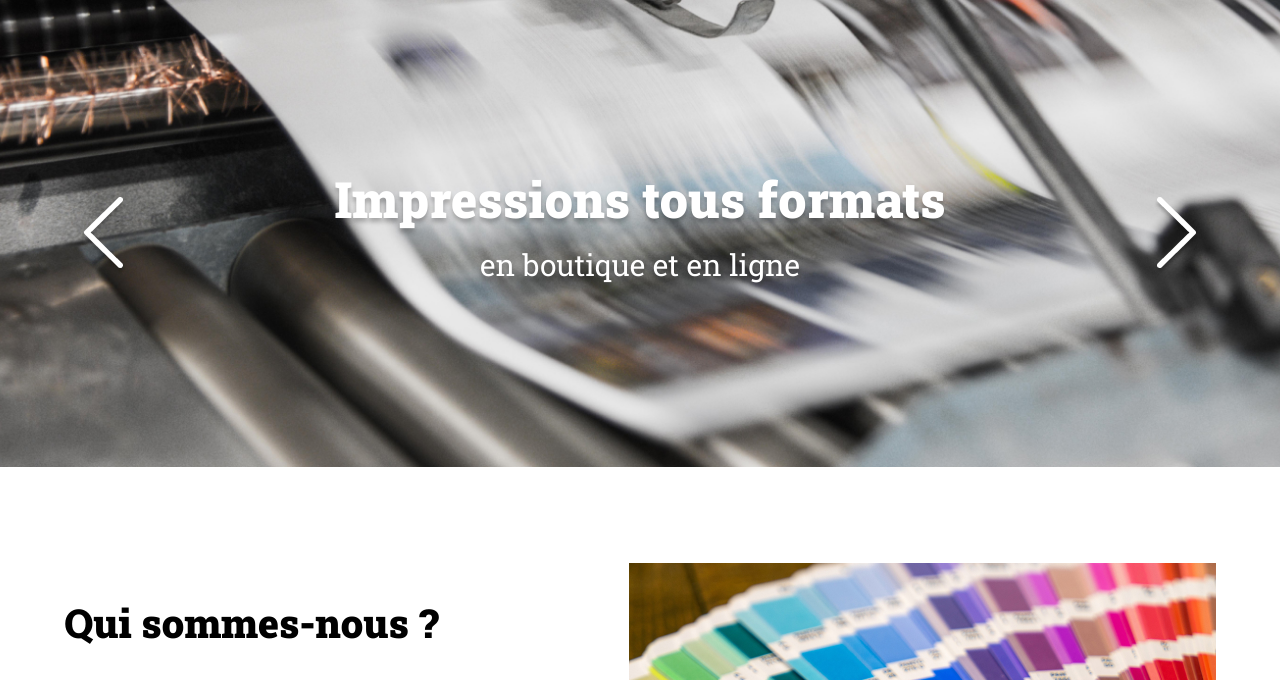
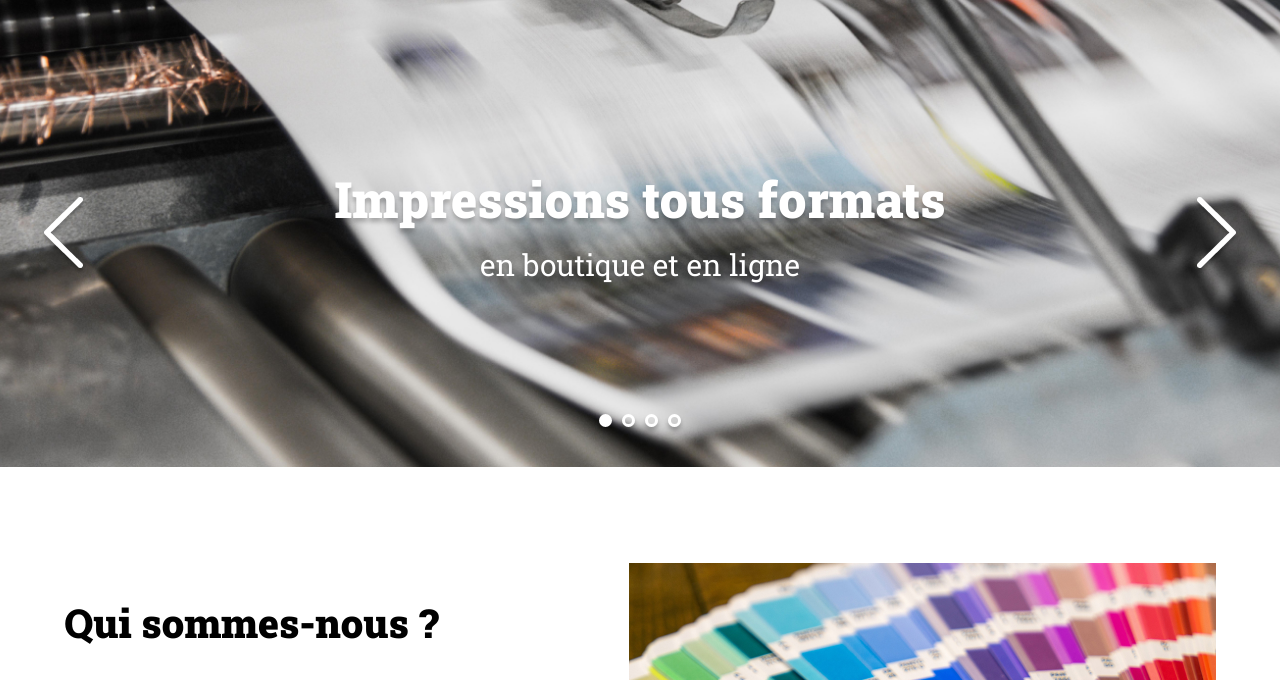
Before and after one commit to jcseg-2b/jcseg-2b-Projet-5-SEGALAT-Jean-Charles, a plain HTML site: page index.html in a window 1280 px wide. Shown: the part 104-784 px from the top of the page. Drawn offline with Linux system fonts and the light colour scheme.

Commit message:
ajout des dots

```diff
--- a/assets/script.js
+++ b/assets/script.js
@@ -16,3 +16,24 @@ const slides = [
 		"tagLine":"Autocollants <span>avec découpe laser sur mesure</span>"
 	}
 ]
+
+
+const left = document.querySelector('.arrow_left');
+const right = document.querySelector('.arrow_right');
+
+
+let i = 0;
+
+right.addEventListener('click', () => {
+	i++;
+	console.log(i);
+});
+
+left.addEventListener('click', () => {
+	i--;
+	console.log(i);
+});
+
+
+const dots = document.querySelectorAll('.dot');
+dots[0].classList.add('dot_selected');
--- a/assets/style.css
+++ b/assets/style.css
@@ -124,18 +124,18 @@ header {
 /* Code CSS en prévision de l'ajout d'un carousel pour la bannière */
 /* Gestion des fleches du carrousel */
 #banner .arrow {
-
+	position: absolute;
 }
 #banner .arrow_left {
-	left: 80px;
-	position: absolute;
+	left: 40px;
 	top:200px;
 }
 #banner .arrow_right {
-	right: 80px;
-	position:absolute;
+	right: 40px;
 	top:200px;
 }
+
+
 /* Gestion des points du carrousel */
 .dots {
 	position: absolute;
--- a/index.html
+++ b/index.html
@@ -21,10 +21,14 @@
 		<img class="banner-img" src="./assets/images/slideshow/slide1.jpg" alt="Banner Print-it">
 		<p>Impressions tous formats <span>en boutique et en ligne</span></p>
 		<div class="dots">
+			<i class="fa-thin fa-dot dot "></i>
+			<i class="fa-thin fa-dot dot "></i>
+			<i class="fa-thin fa-dot dot "></i>
+			<i class="fa-thin fa-dot dot "></i>
 		</div>
-		<div class="arrow">
-			<img src="assets/images/arrow_left.png" alt="Précédent" class="arrow_left" />
-			<img src="assets/images/arrow_right.png" alt="Suivant" class="arrow_right" />
+		<div class="arrows">
+			<img src="assets/images/arrow_left.png" alt="Précédent" class="arrow_left arrow" />
+			<img src="assets/images/arrow_right.png" alt="Suivant" class="arrow_right arrow" />
 		</div>
 	</div>
 	<section id="about-us" class="container">
```
